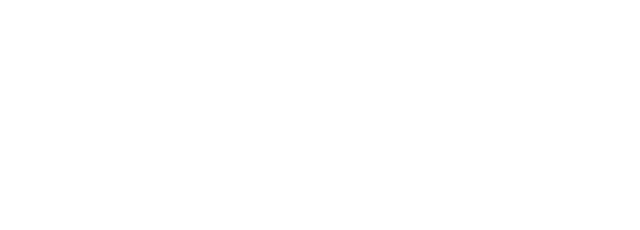
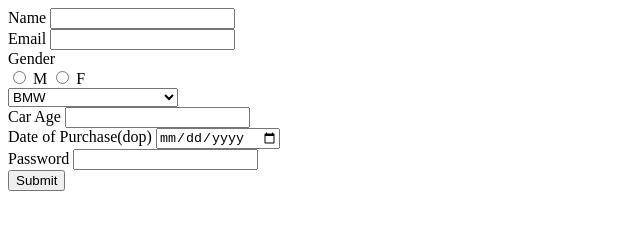
Before and after one commit to acciojob/car-insurance-form-PRIYANSHDUBEY, a website: page main.html in a window 1280 px wide. Shown: the whole page, without its empty margins (0-640 px from the left). Drawn offline with Linux system fonts and the light colour scheme.

Commit message:
created a submission

```diff
--- a/main.html
+++ b/main.html
@@ -8,6 +8,39 @@
 
 <body>
 	<!-- the entire body must be written by student -->
+	<form >
+		<lable>Name</lable>
+		<input type="text" name="name" id="name" required><br>
+
+		<lable>Email</lable>
+		<input type="email" name="email" id="Email" required><br>
+
+		<lable>Gender</lable><br>
+		<input type="radio" name="Gender">
+			<lable>M</lable>
+
+		<input type="radio" name="Gender" required>
+			<lable>F</lable><br>
+
+		<select>
+			<option disabled>Please Select one option</option>
+			<option>BMW</option>
+			<option>Audi</option>
+			<option>Mercedez</option>
+			</select><br>
+
+		<label>Car Age</label>
+		<input type="number" id="carage" required><br>
+
+		<label>Date of Purchase(dop)</label>
+		<input type="date" id="dop" required><br>
+
+		<label>Password</label>
+		<input type="password" id="password" required><br>
+
+
+		<button type="submit" >Submit</button>
+	</form>
     <script type="text/javascript" src="./script.js">
 </script>
 
```
